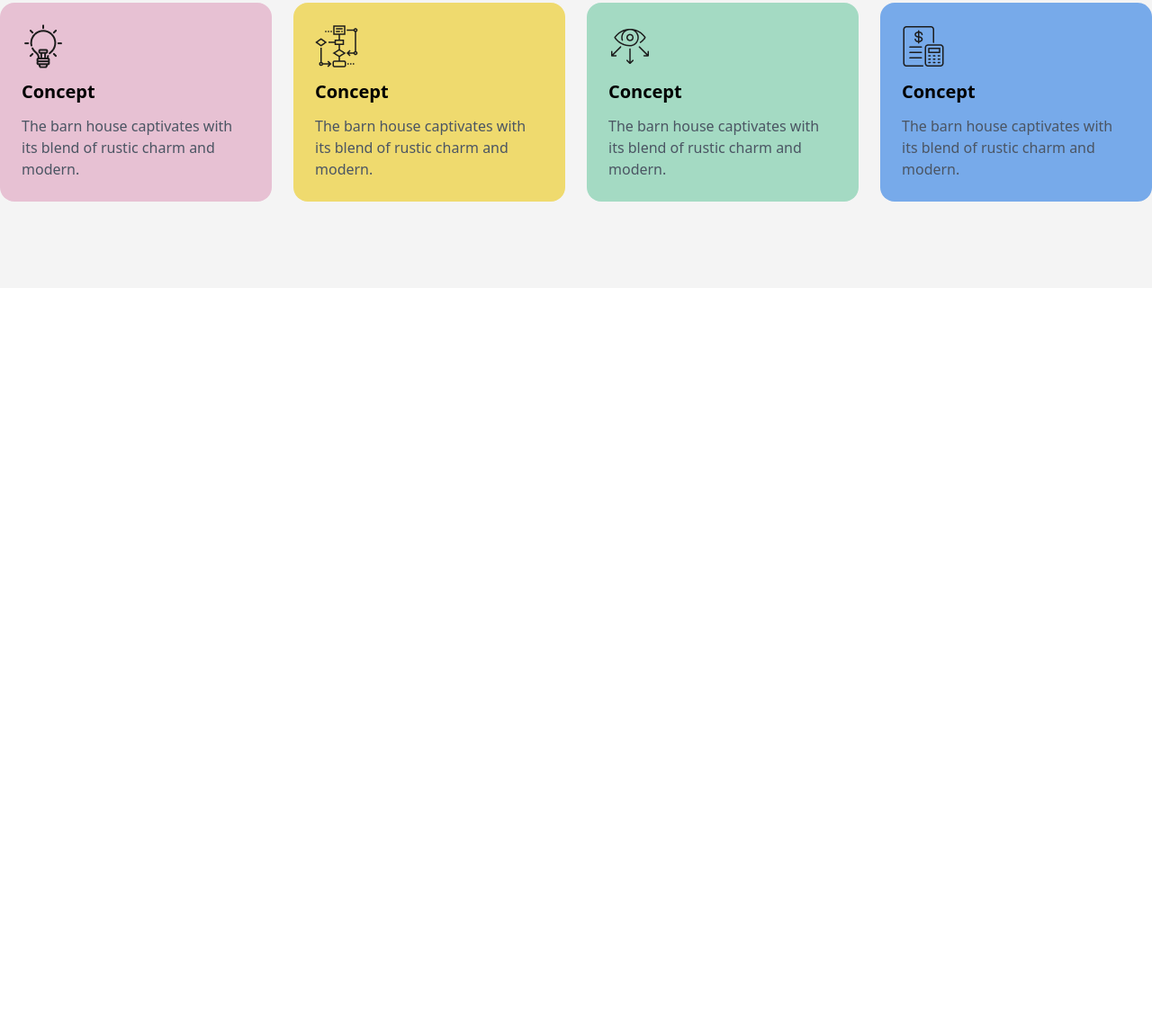
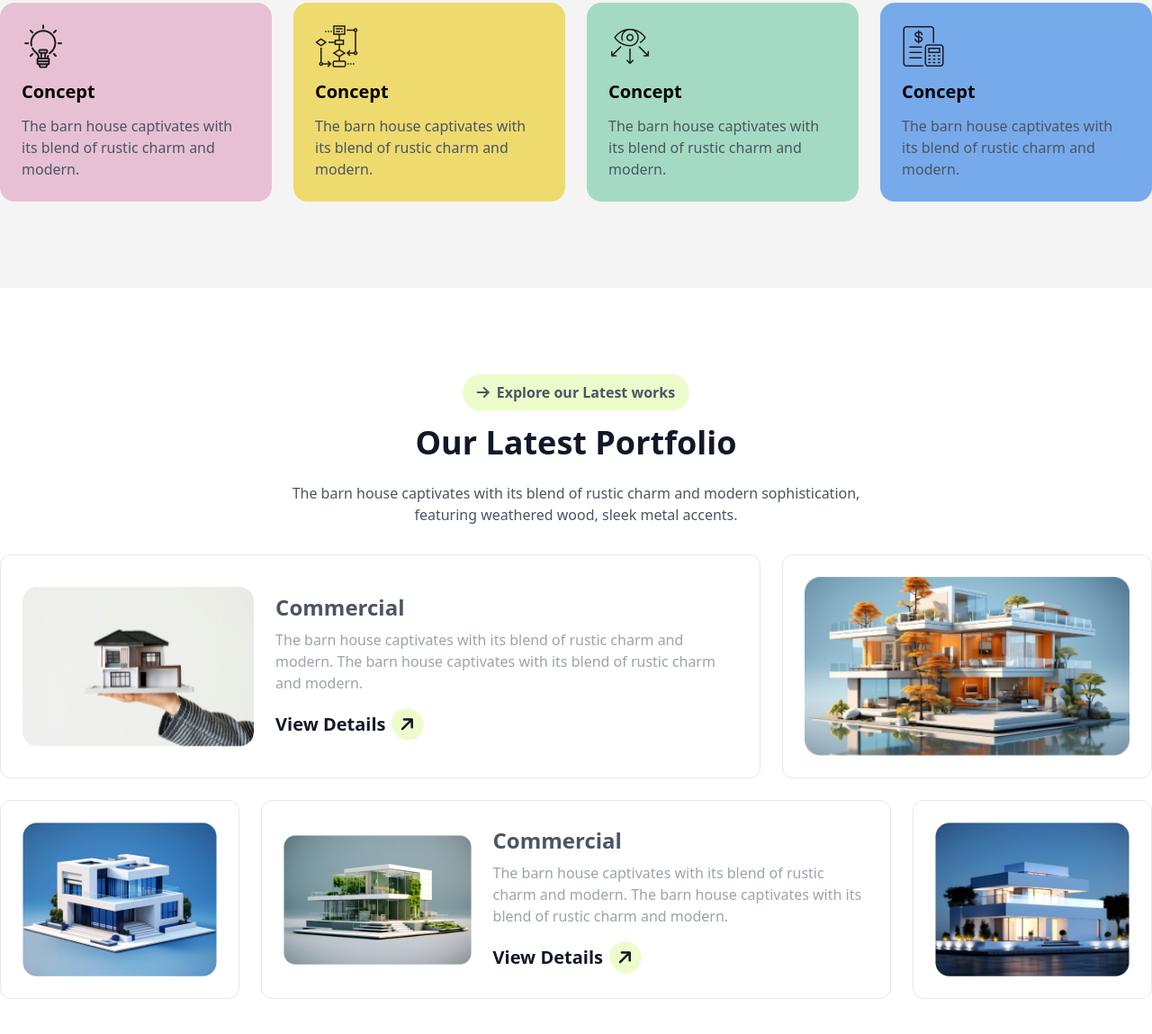
Before and after one commit to Raisul03/Assignment-3, a plain HTML site: page index.html in a window 1280 px wide. Shown: the part 1876-3025 px from the top of the page at 90% size. Before the commit the page ends 2196 px from the top, so only its background shows below. Drawn offline with nearby package versions, Linux system fonts and the light colour scheme.

Commit message:
Our Latest Portfolio section done

```diff
--- a/index.html
+++ b/index.html
@@ -130,7 +130,7 @@
 
             <!-- How we work section starts -->
 
-            <div class="container mx-auto">
+            <div class="container mx-auto mb-3">
                 <div class="text-center">
                     <span class="bg-white px-4 py-2 rounded-[32px]"><i class="fa-solid fa-arrow-right"></i> How We
                         Works</span>
@@ -145,26 +145,93 @@
                     <div class="rounded-2xl bg-card-1 overflow-hidden p-6">
                         <img src="assets/concept.png" alt="">
                         <h3 class="font-extrabold text-xl my-3">Concept</h3>
-                        <p class="font-medium text-base text-gray-600">The barn house captivates with its blend of rustic charm and modern.</p>
+                        <p class="font-medium text-base text-gray-600">The barn house captivates with its blend of
+                            rustic charm and modern.</p>
                     </div>
                     <div class="rounded-2xl bg-card-2 overflow-hidden p-6">
                         <img src="assets/flow-chart.png" alt="">
                         <h3 class="font-extrabold text-xl my-3">Concept</h3>
-                        <p class="font-medium text-base text-gray-600">The barn house captivates with its blend of rustic charm and modern.</p>
+                        <p class="font-medium text-base text-gray-600">The barn house captivates with its blend of
+                            rustic charm and modern.</p>
                     </div>
                     <div class="rounded-2xl bg-card-3 overflow-hidden p-6">
                         <img src="assets/vision.png" alt="">
                         <h3 class="font-extrabold text-xl my-3">Concept</h3>
-                        <p class="font-medium text-base text-gray-600">The barn house captivates with its blend of rustic charm and modern.</p>
+                        <p class="font-medium text-base text-gray-600">The barn house captivates with its blend of
+                            rustic charm and modern.</p>
                     </div>
                     <div class="rounded-2xl bg-card-4 overflow-hidden p-6">
                         <img src="assets/budget-planning.png" alt="">
                         <h3 class="font-extrabold text-xl my-3">Concept</h3>
-                        <p class="font-medium text-base text-gray-600">The barn house captivates with its blend of rustic charm and modern.</p>
+                        <p class="font-medium text-base text-gray-600">The barn house captivates with its blend of
+                            rustic charm and modern.</p>
                     </div>
                 </div>
             </div>
         </section>
+
+        <!-- Explore Our Latest Work starts -->
+
+        <section class="container mx-auto mb-24">
+            <!-- Header section -->
+            <div class="mt-24 text-center">
+                <span class="font-bold text-base text-gray-600 bg-lime-100 rounded-[32px] px-4 py-2 inline-flex items-center">
+                    <i class="fa-solid fa-arrow-right mr-2"></i> Explore our Latest works
+                </span>
+                <h2 class="font-bold text-4xl text-gray-900 mt-4 mb-6">Our Latest Portfolio</h2>
+                <p class="font-medium text-base text-gray-600 mb-8 w-full sm:w-3/4 lg:w-1/2 mx-auto">
+                    The barn house captivates with its blend of rustic charm and modern sophistication,<br>
+                    featuring weathered wood, sleek metal accents.
+                </p>
+            </div>
+
+            <!-- Grid section -->
+            <div class="grid grid-cols-1 lg:grid-cols-9 gap-6">
+                <!-- First Large Card -->
+                <div class="lg:col-span-6 flex flex-col text-center lg:flex-row border rounded-xl p-6 items-center justify-center space-y-6 lg:space-x-6 lg:space-y-0">
+                    <div class="lg:w-1/3 mb-4 lg:mb-0"><img src="assets/img1.png" alt=""></div>
+                    <div class="lg:w-2/3 text-left">
+                        <h2 class="font-extrabold text-2xl text-gray-600">Commercial</h2>
+                        <p class="font-medium text-base text-gray-400 mt-2 mb-4">
+                            The barn house captivates with its blend of rustic charm and modern. The barn house captivates with its blend of rustic charm and modern.
+                        </p>
+                        <button class="font-extrabold text-xl text-gray-900 inline-flex items-center">
+                            View Details
+                            <i class="fa-solid fa-arrow-right -rotate-45 bg-lime-100 rounded-full p-2 ml-2"></i>
+                        </button>
+                    </div>
+                </div>
+
+                <!-- Right Column Images -->
+                <div class="lg:col-span-3 border p-6 rounded-xl">
+                    <img class="w-full" src="assets/img2.png" alt="">
+                </div>
+                <div class="lg:col-span-2 border p-6 rounded-xl">
+                    <img class="w-full" src="assets/img3.png" alt="">
+                </div>
+
+                <!-- Second Large Card -->
+                <div class="lg:col-span-5 flex flex-col text-center lg:flex-row border rounded-xl p-6 items-center justify-center space-y-6 lg:space-x-6 lg:space-y-0">
+                    <div class="lg:w-1/3 mb-4 lg:mb-0"><img src="assets/img4.png" alt=""></div>
+                    <div class="lg:w-2/3 text-left">
+                        <h2 class="font-extrabold text-2xl text-gray-600">Commercial</h2>
+                        <p class="font-medium text-base text-gray-400 mt-2 mb-4">
+                            The barn house captivates with its blend of rustic charm and modern. The barn house captivates with its blend of rustic charm and modern.
+                        </p>
+                        <button class="font-extrabold text-xl text-gray-900 inline-flex items-center">
+                            View Details
+                            <i class="fa-solid fa-arrow-right -rotate-45 bg-lime-100 rounded-full p-2 ml-2"></i>
+                        </button>
+                    </div>
+                </div>
+
+                <!-- Bottom Right Image -->
+                <div class="lg:col-span-2 border p-6 rounded-xl">
+                    <img class="w-full" src="assets/img5.png" alt="">
+                </div>
+            </div>
+        </section>
+
     </main>
 
     <footer></footer>
```
